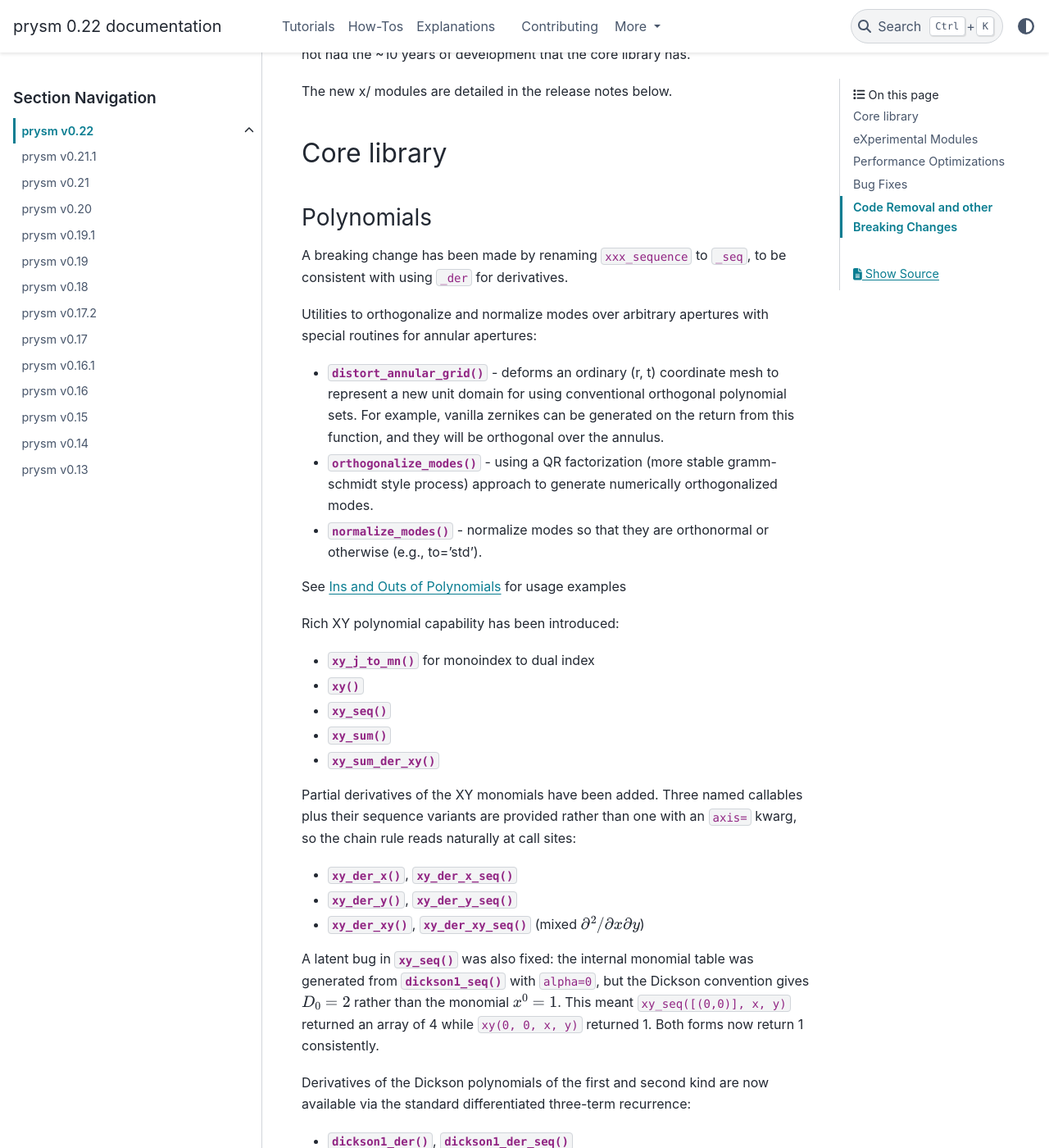
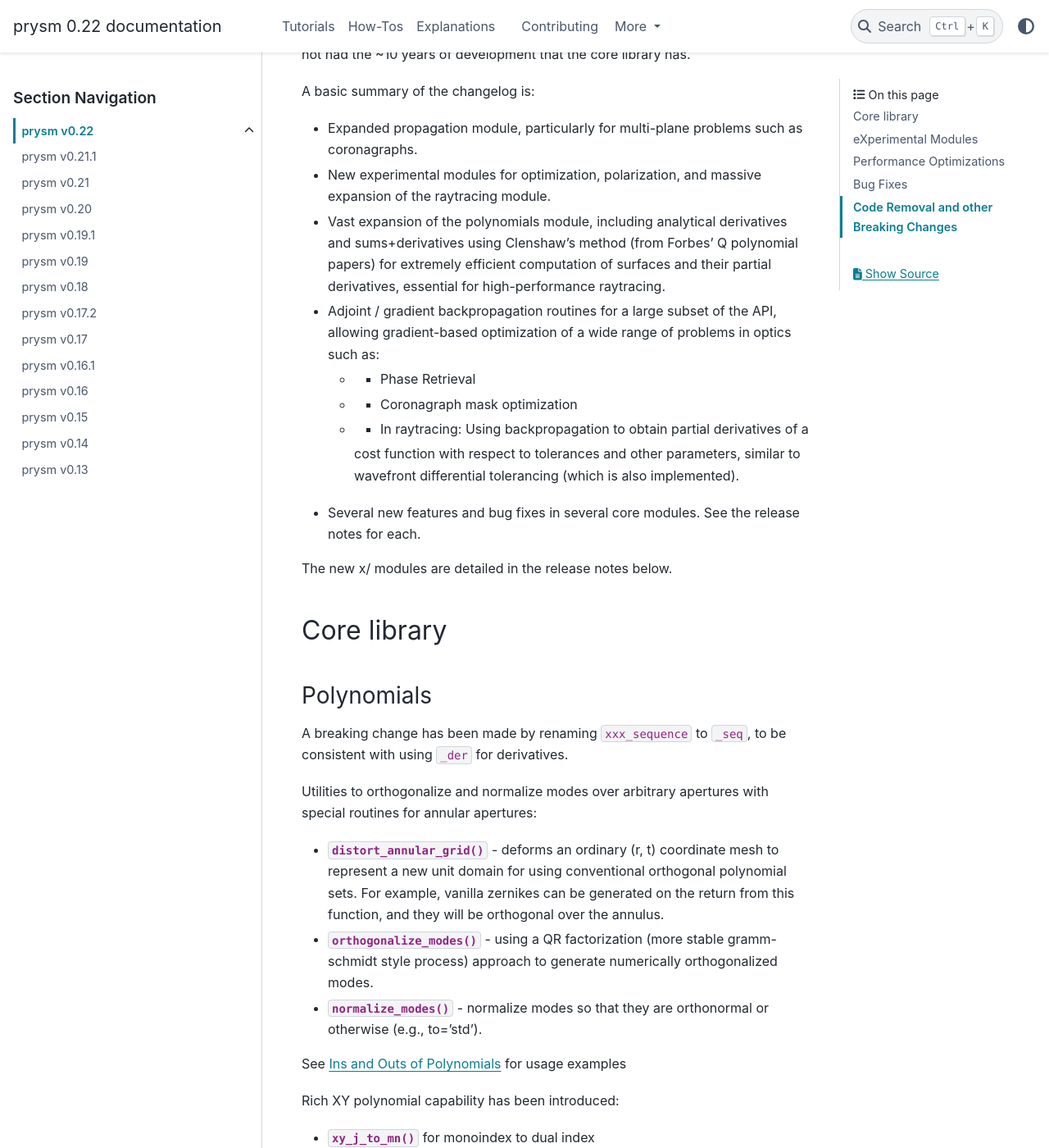
Before and after one commit to brandondube/prysm, a Sphinx documentation site: the page built from docs/source/releases/v0.22.rst, in a window 1280 px wide and 1400 px high, scrolled down 280 px. Shown: the whole window at 82% size. Built offline with Sphinx 7.4.7 and the PyData theme 0.15.4, drawn with Linux system fonts in a browser that asks for light colours; pages that are not in the unit, such as notebooks, are missing from menus; cross-references to code outside the pages are shown as plain code; some of the changed text lies outside the part shown.

Commit message:
docs/rel/0.22: formatting adjustments, add Propagation adjoints

```diff
--- a/docs/source/releases/v0.22.rst
+++ b/docs/source/releases/v0.22.rst
@@ -7,8 +7,36 @@
 This release, the first in several years, marks the beginning of a split
 between the core library which will have better stability between releases,
 and a new :code:`prysm.x`-perimental (shorthand, x or x/) directory for new
-modules which have not had the ~10 years of development that the core library has.
+modules which have not had the ~10 years of development that the core library
+has.
 
+A basic summary of the changelog is:
+
+* Expanded propagation module, particularly for multi-plane problems such as
+  coronagraphs.
+
+* New experimental modules for optimization, polarization, and massive expansion
+  of the raytracing module.
+
+* Vast expansion of the polynomials module, including analytical derivatives and
+  sums+derivatives using Clenshaw's method (from Forbes' Q polynomial papers)
+  for extremely efficient computation of surfaces and their partial derivatives,
+  essential for high-performance raytracing.
+
+* Adjoint / gradient backpropagation routines for a large subset of the API,
+  allowing gradient-based optimization of a wide range of problems in optics
+  such as:
+
+  * * Phase Retrieval
+
+  * * Coronagraph mask optimization
+
+  * * In raytracing: Using backpropagation to obtain partial derivatives of a
+    cost function with respect to tolerances and other parameters, similar to
+    wavefront differential tolerancing (which is also implemented).
+
+* Several new features and bug fixes in several core modules.  See the release
+  notes for each.
 
 The new x/ modules are detailed in the release notes below.
 
@@ -27,11 +55,17 @@
 Utilities to orthogonalize and normalize modes over arbitrary apertures with
 special routines for annular apertures:
 
-* :func:`~prysm.coordinates.distort_annular_grid` - deforms an ordinary (r, t) coordinate mesh to represent a new unit domain for using conventional orthogonal polynomial sets.  For example, vanilla zernikes can be generated on the return from this function, and they will be orthogonal over the annulus.
+* :func:`~prysm.coordinates.distort_annular_grid` - deforms an ordinary (r, t)
+  coordinate mesh to represent a new unit domain for using conventional orthogonal
+  polynomial sets.  For example, vanilla zernikes can be generated on the return
+  from this function, and they will be orthogonal over the annulus.
 
-* :func:`~prysm.polynomials.orthogonalize_modes` - using a QR factorization (more stable gramm-schmidt style process) approach to generate numerically orthogonalized modes.
+* :func:`~prysm.polynomials.orthogonalize_modes` - using a QR factorization
+  (more stable gramm-schmidt style process) approach to generate numerically
+  orthogonalized modes.
 
-* :func:`~prysm.polynomials.normalize_modes` - normalize modes so that they are orthonormal or otherwise (e.g., to='std').
+* :func:`~prysm.polynomials.normalize_modes` - normalize modes so that they are
+  orthonormal or otherwise (e.g., to='std').
 
 See :doc:`../explanation/Ins and Outs of Polynomials` for usage examples
 
@@ -51,42 +85,47 @@
 plus their sequence variants are provided rather than one with an :code:`axis=`
 kwarg, so the chain rule reads naturally at call sites:
 
-* :func:`~prysm.polynomials.xy.xy_der_x`, :func:`~prysm.polynomials.xy.xy_der_x_seq`
+* :func:`~prysm.polynomials.xy.xy_der_x`,
+  :func:`~prysm.polynomials.xy.xy_der_x_seq`
 
-* :func:`~prysm.polynomials.xy.xy_der_y`, :func:`~prysm.polynomials.xy.xy_der_y_seq`
+* :func:`~prysm.polynomials.xy.xy_der_y`,
+  :func:`~prysm.polynomials.xy.xy_der_y_seq`
 
-* :func:`~prysm.polynomials.xy.xy_der_xy`, :func:`~prysm.polynomials.xy.xy_der_xy_seq` (mixed :math:`\partial^2 / \partial x \partial y`)
-
-A latent bug in :func:`~prysm.polynomials.xy.xy_seq` was also fixed: the
-internal monomial table was generated from :func:`~prysm.polynomials.dickson.dickson1_seq`
-with :code:`alpha=0`, but the Dickson convention gives :math:`D_0 = 2` rather
-than the monomial :math:`x^0 = 1`.  This meant :code:`xy_seq([(0,0)], x, y)`
-returned an array of 4 while :code:`xy(0, 0, x, y)` returned 1.  Both forms
-now return 1 consistently.
+* :func:`~prysm.polynomials.xy.xy_der_xy`,
+  :func:`~prysm.polynomials.xy.xy_der_xy_seq`
+  (mixed :math:`\partial^2 / \partial x \partial y`)
 
 Derivatives of the Dickson polynomials of the first and second kind are now
 available via the standard differentiated three-term recurrence:
 
-* :func:`~prysm.polynomials.dickson.dickson1_der`, :func:`~prysm.polynomials.dickson.dickson1_der_seq`
+* :func:`~prysm.polynomials.dickson.dickson1_der`,
+  :func:`~prysm.polynomials.dickson.dickson1_der_seq`
 
-* :func:`~prysm.polynomials.dickson.dickson2_der`, :func:`~prysm.polynomials.dickson.dickson2_der_seq`
+* :func:`~prysm.polynomials.dickson.dickson2_der`,
+  :func:`~prysm.polynomials.dickson.dickson2_der_seq`
 
 Derivatives of the Forbes Q polynomials are now exposed as ordinary
 :code:`_der` / :code:`_der_seq` callables, matching the convention used by
 every other family in the package.  For the radial families (Qbfs and Qcon)
 the derivative is taken with respect to :math:`x`:
 
-* :func:`~prysm.polynomials.qpoly.Qbfs_der`, :func:`~prysm.polynomials.qpoly.Qbfs_der_seq`
+* :func:`~prysm.polynomials.qpoly.Qbfs_der`,
+  :func:`~prysm.polynomials.qpoly.Qbfs_der_seq`
 
-* :func:`~prysm.polynomials.qpoly.Qcon_der`, :func:`~prysm.polynomials.qpoly.Qcon_der_seq`
+* :func:`~prysm.polynomials.qpoly.Qcon_der`,
+  :func:`~prysm.polynomials.qpoly.Qcon_der_seq`
 
 The 2D Q polynomials (Q2D, aka Forbes) expose both polar and Cartesian
 derivatives, mirroring the convention used by Zernikes.  Each callable returns
 a pair of arrays:
 
-* :func:`~prysm.polynomials.qpoly.Q2d_der`, :func:`~prysm.polynomials.qpoly.Q2d_der_seq` return :math:`(\partial / \partial r, \partial / \partial t)`
+* :func:`~prysm.polynomials.qpoly.Q2d_der`,
+  :func:`~prysm.polynomials.qpoly.Q2d_der_seq`
+  return :math:`(\partial / \partial r, \partial / \partial t)`
 
-* :func:`~prysm.polynomials.qpoly.Q2d_der_xy`, :func:`~prysm.polynomials.qpoly.Q2d_der_xy_seq` return :math:`(\partial / \partial x, \partial / \partial y)`
+* :func:`~prysm.polynomials.qpoly.Q2d_der_xy`,
+  :func:`~prysm.polynomials.qpoly.Q2d_der_xy_seq`
+  return :math:`(\partial / \partial x, \partial / \partial y)`
 
 The Cartesian variant is computed directly in :math:`(x, y)` via the harmonic
 decomposition :math:`r^{|m|} \cos(m t) = \mathrm{Re}\bigl((x + i y)^{|m|}\bigr)`
@@ -176,8 +215,9 @@
   efoc = wf.focus_dft(mdft)
   epup = efoc.unfocus_dft(mdft)
 
-This change *significantly* simplifies logic around backpropagation.  Functions
-have been renamed:
+This change *significantly* simplifies logic around backpropagation.
+
+Functions have been renamed:
 
 * :code:`propagation.focus_fixed_sampling` →
   :func:`~prysm.propagation.focus_dft`
@@ -194,36 +234,66 @@
 
 * :func:`~prysm.propagation.Wavefront.phase_screen`
 
-* :func:`~prysm.propagation.to_fpm_and_back`
+* :func:`~prysm.propagation.to_fpm_and_back`; perform a dft propagation to an
+  FPM, then back to the Lyot stop.
+
+* :func:`~prysm.propagation.babinet`; to_fpm_and_back but use Babinet's
+  principle to only propagate to the region of an opaque occulter and compute
+  its shadow
 
 * all propagation routines have a :code:`_adjoint` twin, which should be used
   to apply gradient adjoints through optical models:
 
-* * :func:`~prysm.propagation.focus_adjoint`
+* :func:`~prysm.propagation.focus_adjoint`
 
-* * :func:`~prysm.propagation.unfocus_adjoint`
+* :func:`~prysm.propagation.unfocus_adjoint`
 
-* * :func:`~prysm.propagation.focus_dft_adjoint`
+* :func:`~prysm.propagation.focus_dft_adjoint`
 
-* * :func:`~prysm.propagation.unfocus_dft_adjoint`
+* :func:`~prysm.propagation.unfocus_dft_adjoint`
 
-* * :func:`~prysm.propagation.to_fpm_and_back_adjoint`
+* :func:`~prysm.propagation.to_fpm_and_back_adjoint`
 
-* * :func:`~prysm.propagation.free_space_adjoint`
+* :func:`~prysm.propagation.babinet_adjoint`
 
-The above functions also have :code:`_adjoint` routines for their versions
-defined as methods on :class:`~prysm.propagation.Wavefront`.  The following
-wavefront-only functions also support adjoints:
+* :func:`~prysm.propagation.free_space_adjoint`
 
-* * :func:`~prysm.propagation.Wavefront.babinet_adjoint`
+* :func:`~prysm.propagation.Wavefront.thin_lens_adjoint`
 
-* * :func:`~prysm.propagation.Wavefront.from_amp_and_phase_adjoint_phase`
+* :func:`~prysm.propagation.Wavefront.from_amp_and_phase_adjoint_phase`
 
-* * :func:`prysm.polynomials.sum_of_2d_modes_adjoint`
+* :func:`~prysm.propagation.Wavefront.from_amp_and_phase_adjoint_amp`
+
+* :func:`~prysm.propagation.Wavefront.phase_screen_adjoint`
+
+* :func:`prysm.polynomials.sum_of_2d_modes_adjoint`
 
 * add and subtract :code:`+` and :code:`-` operators are now defined for
   :class:`~prysm.propagation.Wavefront` for convenient recombination /
   superposition of waves, as in interferometers
+
+:mod:`prysm.propagation` has been split into a few files.  This should cause no
+change for users.
+
+The versions of propagation functions that are not methods of Wavefront
+previously accepted Wavefront or Richdata instances, with optional arguments
+such as dx.  They now operate only on arrays; users should use one API or the
+other, not both at once.
+
+.. code-block:: python
+  :linenos:
+
+  # WAS: free function accepted a Wavefront mask
+  epup = propagation.to_fpm_and_back(wf.data, fpm=fpm_wavefront, executor=mdft)
+
+  # NOW: pass ndarray data, or use the method
+  epup = propagation.to_fpm_and_back(wf.data, fpm=fpm_wavefront.data, executor=mdft)
+  epup = wf.to_fpm_and_back(fpm=fpm_wavefront, executor=mdft)  # method still unwraps
+
+:func:`~prysm.propagation.babinet` and
+:func:`~prysm.propagation.babinet_adjoint` are now also available as free
+functions on ndarrays, mirroring the existing
+:class:`~prysm.propagation.Wavefront` methods of the same names.
 
 
 fttools
@@ -340,9 +410,9 @@
 these functions.
 
 The math operations shim now exposes :attr:`prysm.mathops.linalg` for backend
-linear algebra routines, there is also a new :func:`~prysm.mathops.array_to_true_numpy`
-that converts arrays from other libraries into numpy arrays for plotting,
-serialization, etc.
+linear algebra routines, there is also a new
+:func:`~prysm.mathops.array_to_true_numpy` that converts arrays from other
+libraries into numpy arrays for plotting, serialization, etc.
 
 * the :func:`~prysm._richdata.RichData.plot2d` method of RichData now has an
   :code:`extend` keyword argument, which controls the extension of the colorbar
@@ -611,40 +681,53 @@
 Governors
 ^^^^^^^^^
 
-These are what trigger the end of iteration with :func:`~prysm.x.optym.optimizers.run_until`.
+These are what trigger the end of iteration with
+:func:`~prysm.x.optym.optimizers.run_until`.
 
 Two are special or meta, and combine the others:
 
-* :class:`~prysm.x.optym.governors.AnyGovernor`; # stop when any of the other governors are met
+* :class:`~prysm.x.optym.governors.AnyGovernor`; # stop when any of the other
+  governors are met
 
-* :class:`~prysm.x.optym.governors.AllGovernor`; # stop when all of the other governors are met
+* :class:`~prysm.x.optym.governors.AllGovernor`; # stop when all of the other
+  governors are met
 
 Ordinary governors:
 
 * :class:`~prysm.x.optym.governors.MaxIterations`; limit # of iterations
 
-* :class:`~prysm.x.optym.governors.FunctionTolerance`; # stop when :code:`f` reaches a certain value
+* :class:`~prysm.x.optym.governors.FunctionTolerance`; # stop when :code:`f`
+  reaches a certain value
 
-* :class:`~prysm.x.optym.governors.GradientTolerance`; # stop when :code:`||g||` reaches a certain value
+* :class:`~prysm.x.optym.governors.GradientTolerance`; # stop when :code:`||g||`
+  reaches a certain value
 
-* :class:`~prysm.x.optym.governors.StepTolerance`; # stop when :code:`||x_new - x_old||` reaches a certain value
+* :class:`~prysm.x.optym.governors.StepTolerance`; # stop when
+  :code:`||x_new - x_old||` reaches a certain value
 
-* :class:`~prysm.x.optym.governors.MaxEvaluations`; # stop when # of function evaluations reaches a certain value
+* :class:`~prysm.x.optym.governors.MaxEvaluations`; # stop when # of function
+  evaluations reaches a certain value
 
-* :class:`~prysm.x.optym.governors.ConstraintTolerance`; # stop when the specified number of variables are pinned at a boundary
+* :class:`~prysm.x.optym.governors.ConstraintTolerance`; # stop when the
+  specified number of variables are pinned at a boundary
 
-The convergence may be plotted using :func:`~prysm.x.optym.plotting.plot_convergence`.
+The convergence may be plotted using
+:func:`~prysm.x.optym.plotting.plot_convergence`.
 
 Benchmark and sample problems
 ^^^^^^^^^^^^^^^^^^^^^^^^^^^^^
 
-* :class:`~prysm.x.optym.sample_problems.SphereProblem` or :func:`~prysm.x.optym.sample_problems.sphere`
+* :class:`~prysm.x.optym.sample_problems.SphereProblem`
+  or :func:`~prysm.x.optym.sample_problems.sphere`
 
-* :class:`~prysm.x.optym.sample_problems.RosenbrockProblem` or :func:`~prysm.x.optym.sample_problems.rosenbrock`
+* :class:`~prysm.x.optym.sample_problems.RosenbrockProblem`
+  or :func:`~prysm.x.optym.sample_problems.rosenbrock`
 
-* :class:`~prysm.x.optym.sample_problems.RastriginProblem` or :func:`~prysm.x.optym.sample_problems.rastrigin`
+* :class:`~prysm.x.optym.sample_problems.RastriginProblem`
+  or :func:`~prysm.x.optym.sample_problems.rastrigin`
 
-* :class:`~prysm.x.optym.sample_problems.HimmelblauProblem` or :func:`~prysm.x.optym.sample_problems.himmelblau`
+* :class:`~prysm.x.optym.sample_problems.HimmelblauProblem`
+  or :func:`~prysm.x.optym.sample_problems.himmelblau`
 
 Problem forms of these come pre-populated with f, g, fg, h, and hvp methods.
 You can use them with optimizers, or use them as examples of building a Problem.
@@ -666,9 +749,11 @@
 
 * :class:`~prysm.x.optym.activation.Sigmoid`
 
-* :class:`~prysm.x.optym.activation.DiscreteEncoder`; a method of using Softmax to softly quantize variables
+* :class:`~prysm.x.optym.activation.DiscreteEncoder`; a method of using Softmax
+  to softly quantize variables
 
-* :class:`~prysm.x.optym.activation.GumbelSoftmax`; softmax with gumbel distribution stochastic noise
+* :class:`~prysm.x.optym.activation.GumbelSoftmax`; softmax with gumbel
+  distribution stochastic noise
 
 
 Cost or loss functions
@@ -910,6 +995,7 @@
   creates a slight performance enhancement for big endian systems, such as apple
   silicon
 
+
 Bug Fixes
 =========
 
@@ -944,8 +1030,22 @@
 * :func:`~prysm.bayer.demosaic_malvar` had a scaling error for the blue channel
   corrected.
 
-* :module:`prysm.polynomials.cheby` functions now are scaled properly when
+* :mod:`prysm.polynomials.cheby` functions now are scaled properly when
   called on N dimensional coordinate arrays
+
+
+* A latent bug in :func:`~prysm.polynomials.xy.xy_seq` was also fixed: the
+  internal monomial table was generated from
+  :func:`~prysm.polynomials.dickson.dickson1_seq` with :code:`alpha=0`, but the
+  Dickson convention gives :math:`D_0 = 2` rather than the monomial
+  :math:`x^0 = 1`.  This meant :code:`xy_seq([(0,0)], x, y)` returned an array
+  of 4 while :code:`xy(0, 0, x, y)` returned 1.  Both forms now return 1
+  consistently.
+
+* Chirp Z Transforms for nonsquare or shifted arrays have been fixed.  Previously
+  the chirp was not properly aligned to the shifted coordinates, resulting in
+  incorrect results.
+
 
 Code Removal and other Breaking Changes
 =======================================
@@ -992,7 +1092,7 @@
 
 The degredations module has been modernized, and two bugs have been fixed in
 doing so.  The magnitude of jitter now matches more common modern formalisms,
-and is twice as large for the same "scale" parameter has previously.  The smear
+and is twice as large for the same "scale" parameter previously.  The smear
 parametrization has been modified from (mag,ang) to (mag x, mag y).  Pass
 width=0 or height=0 for monodirectional smear.  This also corrects a bug, in
 which only the diagonal elements of the transfer function were corectly
```
